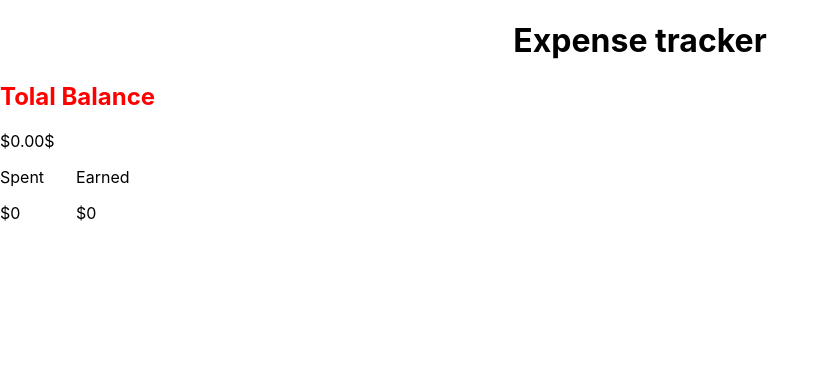
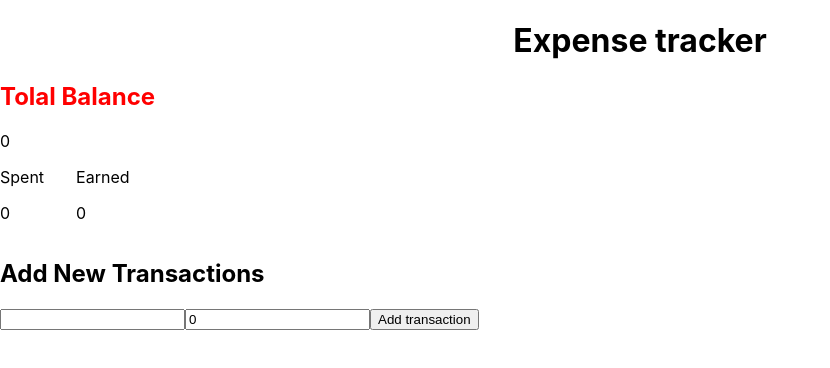
Before and after one commit to sGabunia/expensetracker, a React (Create React App) app: page / in a window 1280 px wide. Shown: the top 368 px of the page, without its empty margins (0-830 px from the left). Built offline with nearby package versions, Linux system fonts and the light colour scheme.

Commit message:
create calculation functions in transactions

```diff
--- a/src/components/ExpensesAndIncome/ExpensesAndIncome.js
+++ b/src/components/ExpensesAndIncome/ExpensesAndIncome.js
@@ -1,20 +1,20 @@
 import React from "react";
 import "./ExpensesAndIncome.css";
 
-const ExpensesIncome = ({ text }) => {
+const ExpensesIncome = ({ text, amount }) => {
   return (
     <div>
       <p>{text}</p>
-      <p>$0</p>
+      <p>{amount}</p>
     </div>
   );
 };
 
-const ExpensesAndIncome = () => {
+const ExpensesAndIncome = ({ income, expenses }) => {
   return (
     <div style={{ display: "flex", gap: "2rem" }}>
-      <ExpensesIncome text="Spent" />
-      <ExpensesIncome text="Earned" />
+      <ExpensesIncome text="Spent" amount={income} />
+      <ExpensesIncome text="Earned" amount={expenses} />
     </div>
   );
 };
--- a/src/components/Tracker/Tracker.js
+++ b/src/components/Tracker/Tracker.js
@@ -1,13 +1,72 @@
-import React from "react";
+import React, { useState, useMemo } from "react";
 import ExpensesAndIncome from "../ExpensesAndIncome/ExpensesAndIncome";
+import Transactions from "../Transactions/Transactions";
 import "./Tracker.css";
 
 const Tracker = () => {
+  const [transactions, setTransaction] = useState([]);
+  const [text, setText] = useState("");
+  const [amount, setAmount] = useState(0);
+
+  const addTransaction = (e) => {
+    e.preventDefault();
+    const newTransaction = { id: Date.now(), type: text, amount };
+    setTransaction((prevState) => [...prevState, newTransaction]);
+    setText("");
+    setAmount("");
+  };
+
+  const income = useMemo(() => {
+    return calculateIncome(transactions);
+  }, [transactions]);
+
+  const expenses = useMemo(() => {
+    return calculateExpenses(transactions);
+  }, [transactions]);
+
+  const totalBalance = useMemo(() => {
+    return calculateTotal();
+  }, [transactions]);
+
+  function calculateIncome(data) {
+    const income = data
+      .filter((d) => d.amount > 0)
+      .reduce((acc, item) => acc + item.amount, 0);
+    console.log(income);
+    return income;
+  }
+
+  function calculateExpenses(data) {
+    const expenses = data
+      .filter((d) => d.amount <= 0)
+      .reduce((acc, item) => acc + item.amount, 0);
+    console.log(expenses);
+    return expenses;
+  }
+
+  function calculateTotal() {
+    return income + expenses;
+  }
+
   return (
     <div>
       <h2 style={{ color: "red" }}>Tolal Balance</h2>
-      <span>$0.00$</span>
-      <ExpensesAndIncome />
+      <span>{totalBalance}</span>
+      <ExpensesAndIncome income={income} expenses={expenses} />
+      <h2>Add New Transactions</h2>
+      <form onSubmit={addTransaction}>
+        <input
+          type="text"
+          value={text}
+          onChange={(e) => setText(e.target.value)}
+        />
+        <input
+          type="number"
+          value={amount}
+          onChange={(e) => setAmount(Number(e.target.value))}
+        />
+        <button>Add transaction</button>
+      </form>
     </div>
   );
 };
--- /dev/null
+++ b/src/components/Transactions/Transactions.js
@@ -0,0 +1,8 @@
+import React from "react";
+import "./Transactions.css";
+
+const Transactions = () => {
+  return <div></div>;
+};
+
+export default Transactions;
```
Also changed, not shown: src/components/Transactions/Transactions.css (added).
